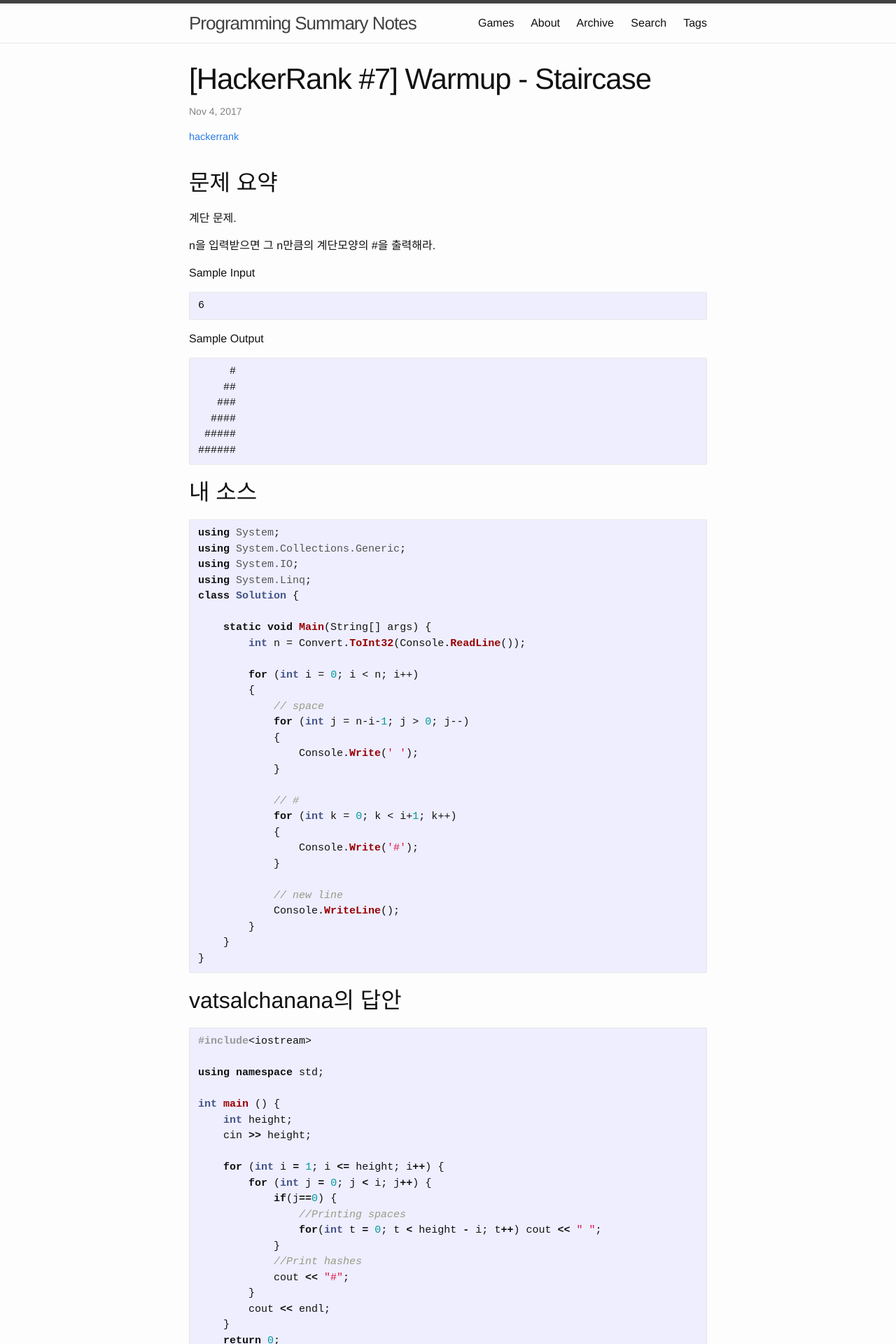
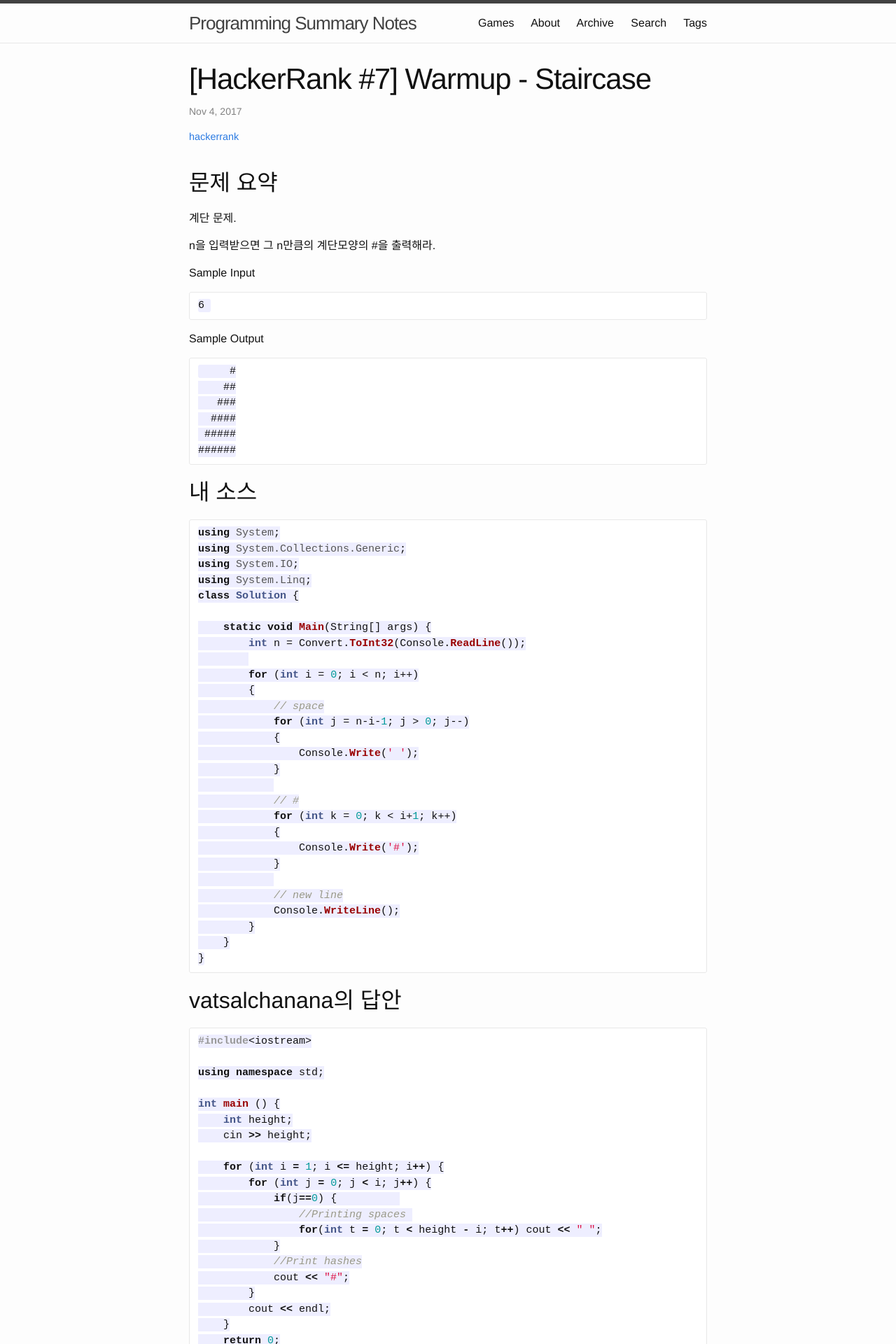
Before and after one commit to karais89/karais89.github.io_back, a Jekyll site: the page built from _posts/2017-11-04-HackerRank-Warmup-Staircase.markdown, in a window 1280 px wide. Shown: the top 1920 px of the page at 70% size. Built offline with Jekyll 4.4.1, drawn with Linux system fonts in a browser that asks for light colours; comment, search, counter and statistics services are not loaded.

Commit message:
change syntax

```diff
--- a/_sass/minima/_syntax-highlighting.scss
+++ b/_sass/minima/_syntax-highlighting.scss
@@ -1,71 +1,63 @@
-/**
- * Syntax highlighting styles
- */
-.highlight {
-  background: #fff;
-  @extend %vertical-rhythm;
+.highlight  { background: #ffffff; }
+.highlight .c { color: #999988; font-style: italic } /* Comment */
+.highlight .err { color: #a61717; background-color: #e3d2d2 } /* Error */
+.highlight .k { font-weight: bold } /* Keyword */
+.highlight .o { font-weight: bold } /* Operator */
+.highlight .cm { color: #999988; font-style: italic } /* Comment.Multiline */
+.highlight .cp { color: #999999; font-weight: bold } /* Comment.Preproc */
+.highlight .c1 { color: #999988; font-style: italic } /* Comment.Single */
+.highlight .cs { color: #999999; font-weight: bold; font-style: italic } /* Comment.Special */
+.highlight .gd { color: #000000; background-color: #ffdddd } /* Generic.Deleted */
+.highlight .gd .x { color: #000000; background-color: #ffaaaa } /* Generic.Deleted.Specific */
+.highlight .ge { font-style: italic } /* Generic.Emph */
+.highlight .gr { color: #aa0000 } /* Generic.Error */
+.highlight .gh { color: #999999 } /* Generic.Heading */
+.highlight .gi { color: #000000; background-color: #ddffdd } /* Generic.Inserted */
+.highlight .gi .x { color: #000000; background-color: #aaffaa } /* Generic.Inserted.Specific */
+.highlight .go { color: #888888 } /* Generic.Output */
+.highlight .gp { color: #555555 } /* Generic.Prompt */
+.highlight .gs { font-weight: bold } /* Generic.Strong */
+.highlight .gu { color: #aaaaaa } /* Generic.Subheading */
+.highlight .gt { color: #aa0000 } /* Generic.Traceback */
+.highlight .kc { font-weight: bold } /* Keyword.Constant */
+.highlight .kd { font-weight: bold } /* Keyword.Declaration */
+.highlight .kp { font-weight: bold } /* Keyword.Pseudo */
+.highlight .kr { font-weight: bold } /* Keyword.Reserved */
+.highlight .kt { color: #445588; font-weight: bold } /* Keyword.Type */
+.highlight .m { color: #009999 } /* Literal.Number */
+.highlight .s { color: #d14 } /* Literal.String */
+.highlight .na { color: #008080 } /* Name.Attribute */
+.highlight .nb { color: #0086B3 } /* Name.Builtin */
+.highlight .nc { color: #445588; font-weight: bold } /* Name.Class */
+.highlight .no { color: #008080 } /* Name.Constant */
+.highlight .ni { color: #800080 } /* Name.Entity */
+.highlight .ne { color: #990000; font-weight: bold } /* Name.Exception */
+.highlight .nf { color: #990000; font-weight: bold } /* Name.Function */
+.highlight .nn { color: #555555 } /* Name.Namespace */
+.highlight .nt { color: #000080 } /* Name.Tag */
+.highlight .nv { color: #008080 } /* Name.Variable */
+.highlight .ow { font-weight: bold } /* Operator.Word */
+.highlight .w { color: #bbbbbb } /* Text.Whitespace */
+.highlight .mf { color: #009999 } /* Literal.Number.Float */
+.highlight .mh { color: #009999 } /* Literal.Number.Hex */
+.highlight .mi { color: #009999 } /* Literal.Number.Integer */
+.highlight .mo { color: #009999 } /* Literal.Number.Oct */
+.highlight .sb { color: #d14 } /* Literal.String.Backtick */
+.highlight .sc { color: #d14 } /* Literal.String.Char */
+.highlight .sd { color: #d14 } /* Literal.String.Doc */
+.highlight .s2 { color: #d14 } /* Literal.String.Double */
+.highlight .se { color: #d14 } /* Literal.String.Escape */
+.highlight .sh { color: #d14 } /* Literal.String.Heredoc */
+.highlight .si { color: #d14 } /* Literal.String.Interpol */
+.highlight .sx { color: #d14 } /* Literal.String.Other */
+.highlight .sr { color: #009926 } /* Literal.String.Regex */
+.highlight .s1 { color: #d14 } /* Literal.String.Single */
+.highlight .ss { color: #990073 } /* Literal.String.Symbol */
+.highlight .bp { color: #999999 } /* Name.Builtin.Pseudo */
+.highlight .vc { color: #008080 } /* Name.Variable.Class */
+.highlight .vg { color: #008080 } /* Name.Variable.Global */
+.highlight .vi { color: #008080 } /* Name.Variable.Instance */
+.highlight .il { color: #009999 } /* Literal.Number.Integer.Long */
 
-  .highlighter-rouge & {
-    background: #eef;
-  }
-
-  .c     { color: #998; font-style: italic } // Comment
-  .err   { color: #a61717; background-color: #e3d2d2 } // Error
-  .k     { font-weight: bold } // Keyword
-  .o     { font-weight: bold } // Operator
-  .cm    { color: #998; font-style: italic } // Comment.Multiline
-  .cp    { color: #999; font-weight: bold } // Comment.Preproc
-  .c1    { color: #998; font-style: italic } // Comment.Single
-  .cs    { color: #999; font-weight: bold; font-style: italic } // Comment.Special
-  .gd    { color: #000; background-color: #fdd } // Generic.Deleted
-  .gd .x { color: #000; background-color: #faa } // Generic.Deleted.Specific
-  .ge    { font-style: italic } // Generic.Emph
-  .gr    { color: #a00 } // Generic.Error
-  .gh    { color: #999 } // Generic.Heading
-  .gi    { color: #000; background-color: #dfd } // Generic.Inserted
-  .gi .x { color: #000; background-color: #afa } // Generic.Inserted.Specific
-  .go    { color: #888 } // Generic.Output
-  .gp    { color: #555 } // Generic.Prompt
-  .gs    { font-weight: bold } // Generic.Strong
-  .gu    { color: #aaa } // Generic.Subheading
-  .gt    { color: #a00 } // Generic.Traceback
-  .kc    { font-weight: bold } // Keyword.Constant
-  .kd    { font-weight: bold } // Keyword.Declaration
-  .kp    { font-weight: bold } // Keyword.Pseudo
-  .kr    { font-weight: bold } // Keyword.Reserved
-  .kt    { color: #458; font-weight: bold } // Keyword.Type
-  .m     { color: #099 } // Literal.Number
-  .s     { color: #d14 } // Literal.String
-  .na    { color: #008080 } // Name.Attribute
-  .nb    { color: #0086B3 } // Name.Builtin
-  .nc    { color: #458; font-weight: bold } // Name.Class
-  .no    { color: #008080 } // Name.Constant
-  .ni    { color: #800080 } // Name.Entity
-  .ne    { color: #900; font-weight: bold } // Name.Exception
-  .nf    { color: #900; font-weight: bold } // Name.Function
-  .nn    { color: #555 } // Name.Namespace
-  .nt    { color: #000080 } // Name.Tag
-  .nv    { color: #008080 } // Name.Variable
-  .ow    { font-weight: bold } // Operator.Word
-  .w     { color: #bbb } // Text.Whitespace
-  .mf    { color: #099 } // Literal.Number.Float
-  .mh    { color: #099 } // Literal.Number.Hex
-  .mi    { color: #099 } // Literal.Number.Integer
-  .mo    { color: #099 } // Literal.Number.Oct
-  .sb    { color: #d14 } // Literal.String.Backtick
-  .sc    { color: #d14 } // Literal.String.Char
-  .sd    { color: #d14 } // Literal.String.Doc
-  .s2    { color: #d14 } // Literal.String.Double
-  .se    { color: #d14 } // Literal.String.Escape
-  .sh    { color: #d14 } // Literal.String.Heredoc
-  .si    { color: #d14 } // Literal.String.Interpol
-  .sx    { color: #d14 } // Literal.String.Other
-  .sr    { color: #009926 } // Literal.String.Regex
-  .s1    { color: #d14 } // Literal.String.Single
-  .ss    { color: #990073 } // Literal.String.Symbol
-  .bp    { color: #999 } // Name.Builtin.Pseudo
-  .vc    { color: #008080 } // Name.Variable.Class
-  .vg    { color: #008080 } // Name.Variable.Global
-  .vi    { color: #008080 } // Name.Variable.Instance
-  .il    { color: #099 } // Literal.Number.Integer.Long
-}
+.post > .highlight .lineno { color: #ccc; display:inline-block; padding: 0 5px; border-right:1px solid #ccc; }
+.post > .highlight pre code { display: block; white-space: pre; overflow-x: auto; word-wrap: normal; }
```
